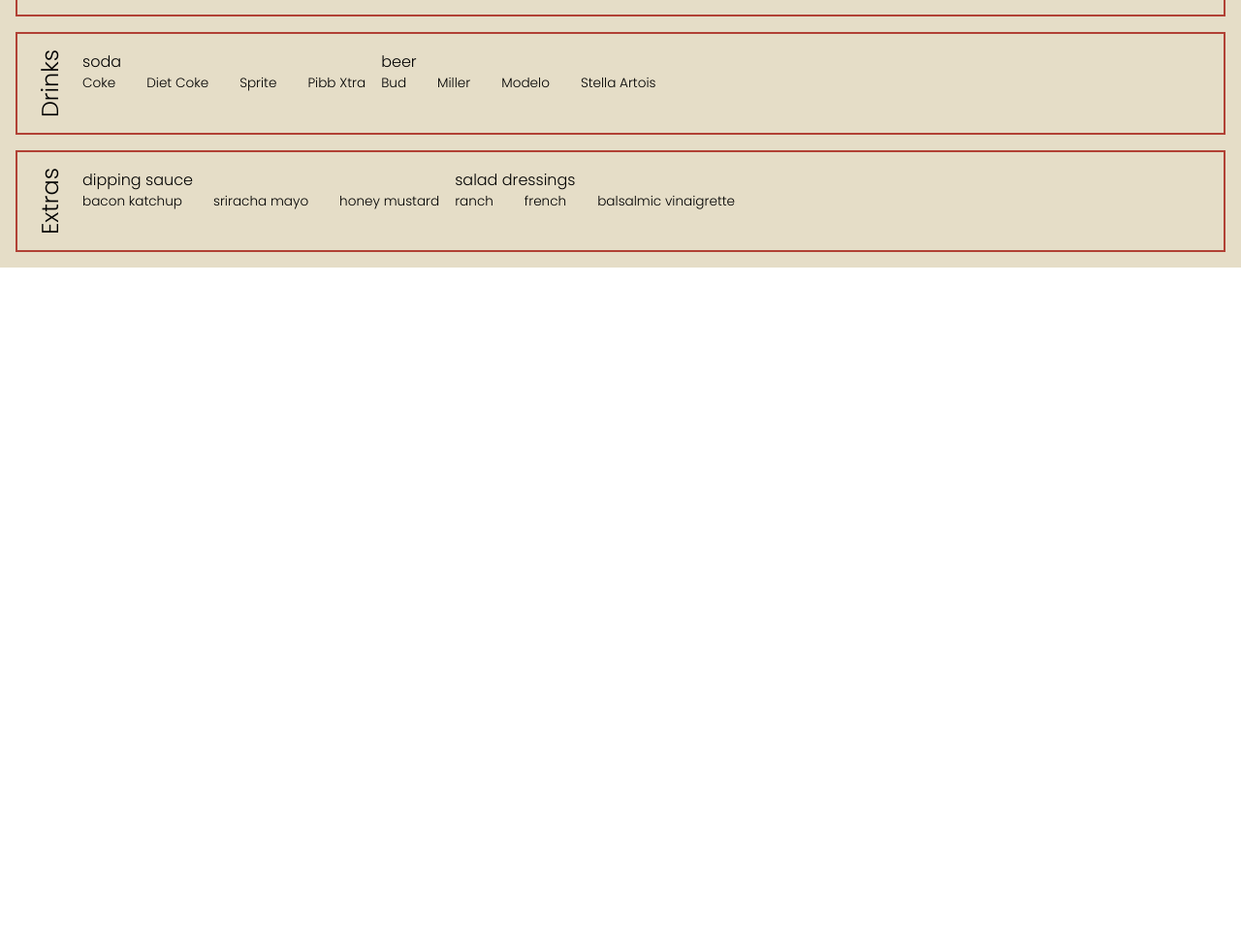
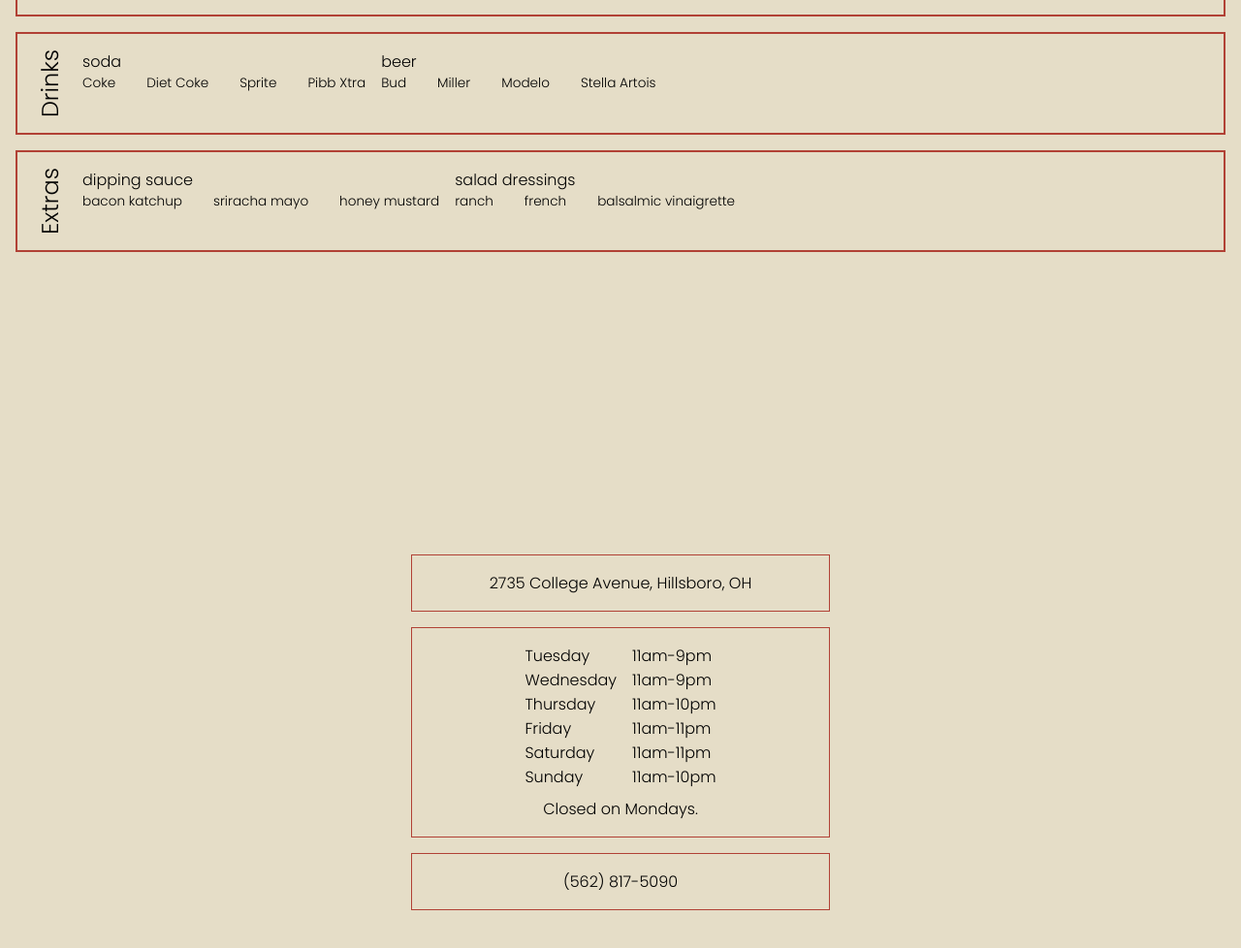
Before and after one commit to Cedrus32/Restaurant-Page, a website built with webpack: page dist/index.html in a window 1280 px wide. Shown: the part 1806-2784 px from the top of the page at 97% size. Before the commit the page ends 2082 px from the top, so only its background shows below. Built offline with Linux system fonts and the light colour scheme; a web font is replaced by a local one.

Commit message:
Finalize mobile layout

```diff
--- a/src/styles/colors.css
+++ b/src/styles/colors.css
@@ -23,7 +23,8 @@
         color: var(--light);
     }
 
-#menu {
+#menu,
+#location {
     background-color: var(--light);
 }
 
@@ -46,3 +47,9 @@
         #pizza-toppings {
             border: var(--thin) solid var(--accent);
         }
+
+#address,
+#hours,
+#phone {
+    border: var(--thin) solid var(--accent);
+}
--- a/src/styles/layout.css
+++ b/src/styles/layout.css
@@ -6,31 +6,6 @@
     --container-gap: 1em;
     --container-pad: 1em;
 }
-
-* {
-    /* /// */
-}
-
-.f {
-    display: flex;
-}
-
-    .col {
-        flex-flow: column;
-    }
-
-    .row {
-        flex-flow: row;
-    }
-
-.g {
-    display: grid;
-}
-
-    .auto {
-        grid-template-columns: auto;
-        grid-template-rows: auto;
-    }
 
 /* DEFAULT */
 /* DEFAULT */
@@ -86,7 +61,7 @@
         min-height: 100vh;
         width: 100%;
 
-        padding: calc(10vh + 1em) 1em 1em;
+        padding: calc(10vh + 1em) 1em;
     }
 
     /* home page */
@@ -176,8 +151,6 @@
                         display: flex;
                         justify-content: space-between;
                         gap: var(--container-gap);
-
-                        width: max-content;
                     }
 
                         .category {
@@ -260,22 +233,82 @@
                     gap: var(--container-gap);
                 }
 
-            /* #drinks {
-                display: grid;
-                grid-template-columns: auto 1fr;
-                grid-template-rows: auto;
-                grid-template-areas: 'd-header d-container';
-                gap: var(--container-gap);
+    /* location page */
+
+    #location {
+        display: flex;
+        justify-content: center;
+        align-items: center;
+    }
+
+        #info-container {
+            display: grid;
+            grid-template-columns: auto;
+            grid-template-rows: repeat(3, auto);
+            grid-template-areas: 'address'
+                                 'hours'
+                                 'phone';
+            gap: var(--container-gap);
+        }
+
+            #address,
+            #hours,
+            #phone {
+                padding: var(--container-pad) calc(var(--container-pad) * 5);
             }
 
-                #drinks h2 {
-                    grid-area: d-header;
+            #address {
+                grid-area: address;
+            }
+
+            #hours {
+                grid-area: hours;
+
+                display: flex;
+                flex-flow: column;
+                justify-content: center;
+                align-items: center;
+                gap: calc(var(--container-gap) / 2);
+            }
+
+                #hours-open {
+                    display: grid;
+                    grid-template-columns: auto 1fr;
+                    grid-template-rows: auto auto;
+                    grid-template-areas: 'twt twt-hours'
+                                         'fss fss-hours';
+                    column-gap: var(--container-gap);
                 }
 
-                #drinks-list {
-                    grid-area: d-container;
+                    .twt.days {
+                        grid-area: twt;
+                    }
 
-                    display: flex;
-                    flex-wrap: wrap;
-                    gap: var(--container-gap);
-                } */
+                    .twt.times {
+                        grid-area: twt-hours;
+                    }
+
+                    .fss.days {
+                        grid-area: fss;
+                    }
+
+                    .fss.times {
+                        grid-area: fss-hours;
+                    }
+
+                    .days,
+                    .times {
+                        display: flex;
+                        flex-flow: column;
+
+                    }
+
+            #phone {
+                grid-area: phone;
+            }
+
+/* TABLET */
+/* TABLET */
+/* TABLET */
+
+/* @media only screen and (min-) */
--- a/src/styles/typo.css
+++ b/src/styles/typo.css
@@ -56,3 +56,8 @@
     .category-list span {
         font-size: var(--subtext);
     }
+
+#address,
+#phone {
+    text-align: center;
+}
```
Also changed, not shown: dist/index.html, dist/index.main.js.
